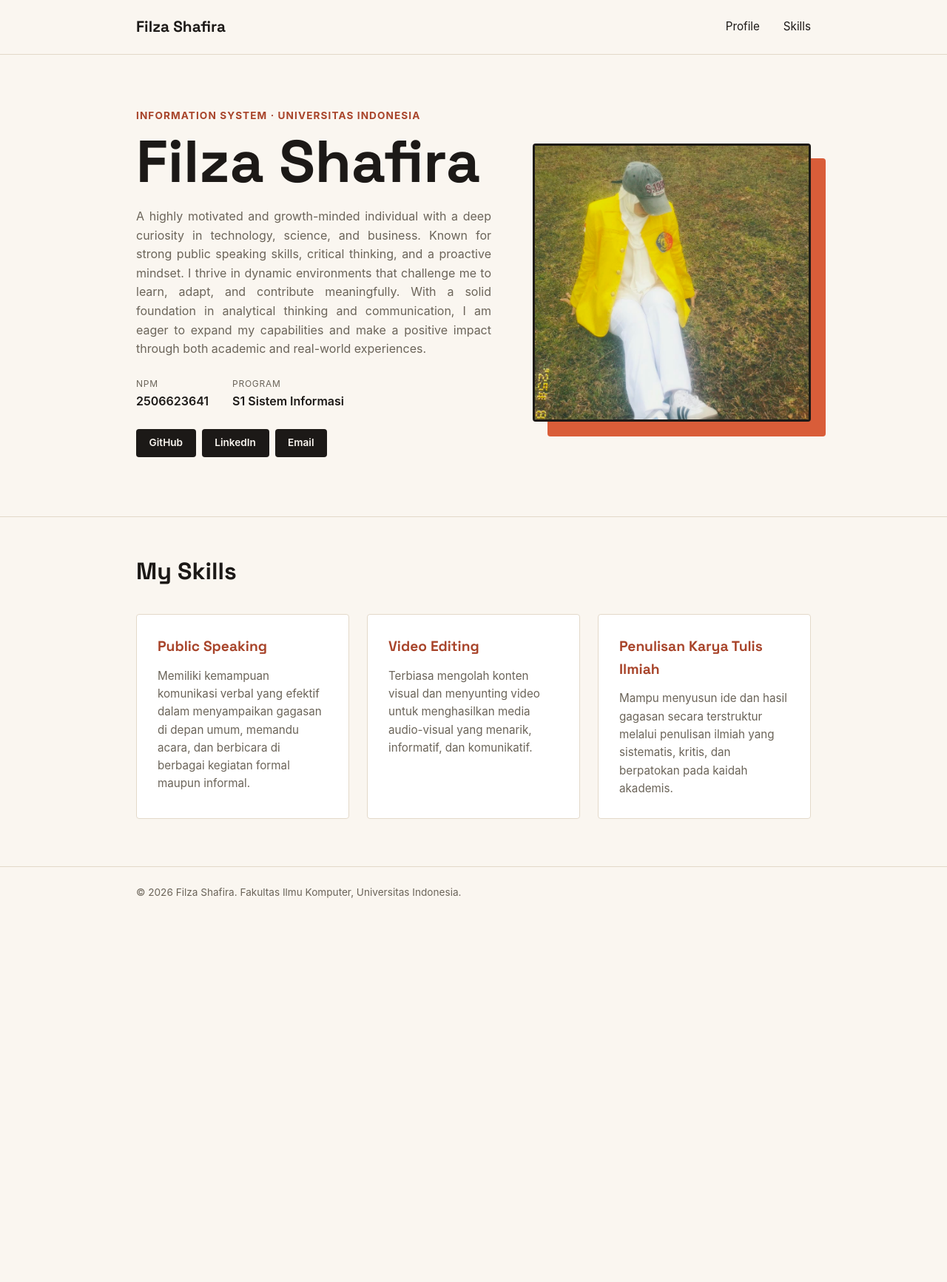
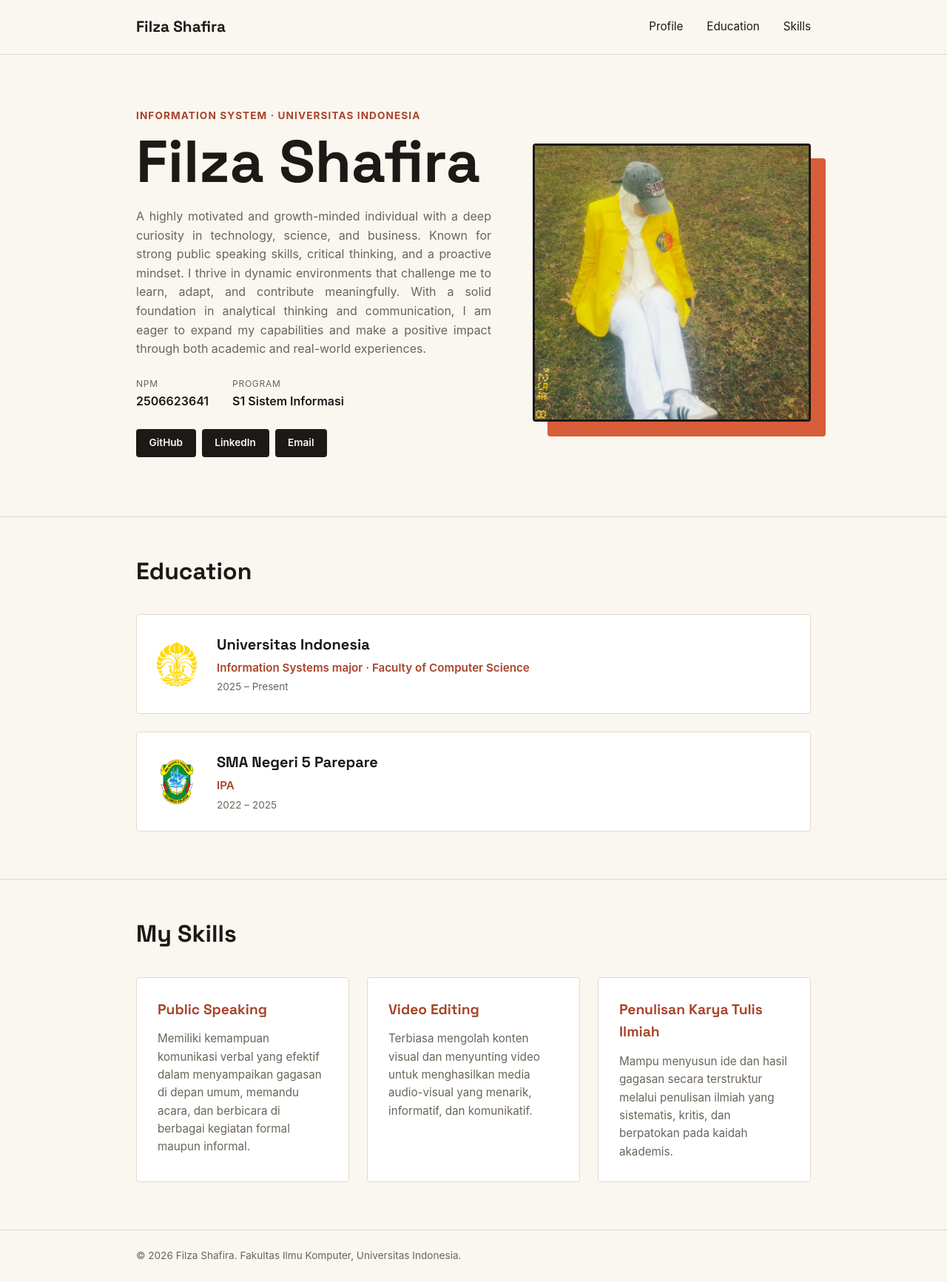
Before and after one commit to filzashafira/myportofolio, a Django app: page / in a window 1280 px wide. Shown: the whole page at 74% size. Before the commit the page ends 1214 px from the top, so only its background shows below. Run offline with Django 5.2, Linux system fonts and the light colour scheme.

Commit message:
Menambahkan education section

```diff
--- a/static/css/style.css
+++ b/static/css/style.css
@@ -264,3 +264,62 @@ h1, .brand {
         flex-direction: column;
     }
 }
+
+.education-list {
+    display: flex;
+    flex-direction: column;
+    gap: 1.5rem;
+}
+
+.education-item {
+    display: flex;
+    align-items: center;
+    gap: 1.5rem;
+    background-color: #ffffff;
+    border: 1px solid var(--line);
+    border-radius: var(--radius);
+    padding: 1.5rem;
+    transition: transform 0.2s ease, border-color 0.2s ease;
+}
+
+.education-item:hover {
+    transform: translateY(-3px);
+    border-color: var(--accent);
+}
+
+.edu-logo {
+    width: 60px;
+    height: 60px;
+    object-fit: contain;
+    flex-shrink: 0;
+}
+
+.edu-details h3 {
+    font-family: "Space Grotesk", -apple-system, sans-serif;
+    font-size: 1.25rem;
+    color: var(--ink);
+    margin-bottom: 0.25rem;
+}
+
+.edu-degree {
+    font-size: 0.95rem;
+    color: var(--accent-dark);
+    font-weight: 600;
+    margin-bottom: 0.2rem;
+}
+
+.edu-year {
+    font-size: 0.85rem;
+    color: var(--text-muted);
+}
+
+@media (max-width: 600px) {
+    .education-item {
+        gap: 1rem;
+        padding: 1.25rem;
+    }
+    .edu-logo {
+        width: 48px;
+        height: 48px;
+    }
+}
--- a/templates/index.html
+++ b/templates/index.html
@@ -15,12 +15,14 @@
             <a href="#profile" class="brand">Filza Shafira</a>
             <nav>
                 <a href="#profile">Profile</a>
+                <a href="#education">Education</a>
                 <a href="#skills">Skills</a>
             </nav>
         </div>
     </header>
 
     <main>
+
         <section class="hero" id="profile">
             <div class="container hero-grid">
                 <div class="hero-identity">
@@ -32,7 +34,7 @@
                     <img class="avatar" src="/static/img/filzashafira.jpeg" alt="Photo of Filza Shafira">
                 </div>
                 <div class="hero-details">
-                    <p class="bio">A highly motivated and growth-minded individual with a deep curiosity in technology, science, and business. Known for strong public speaking skills, critical thinking, and a proactive mindset. I thrive in dynamic environments that  challenge me to learn, adapt, and contribute meaningfully. With a solid foundation in analytical thinking and  communication, I am eager to expand my capabilities and make a positive impact through both academic and real-world experiences.</p>
+                    <p class="bio">A highly motivated and growth-minded individual with a deep curiosity in technology, science, and business. Known for strong public speaking skills, critical thinking, and a proactive mindset. I thrive in dynamic environments that challenge me to learn, adapt, and contribute meaningfully. With a solid foundation in analytical thinking and communication, I am eager to expand my capabilities and make a positive impact through both academic and real-world experiences.</p>
                     <dl class="meta-list">
                         <div class="meta-row">
                             <dt>NPM</dt>
@@ -51,6 +53,37 @@
                 </div>
             </div>
         </section>
+
+
+        <section id="education" class="skills-section">
+            <div class="container">
+                <h2>Education</h2>
+                <div class="education-list">
+
+
+                    <div class="education-item">
+                        <img src="/static/img/UI.png" alt="Logo UI" class="edu-logo">
+                        <div class="edu-details">
+                            <h3>Universitas Indonesia</h3>
+                            <p class="edu-degree">Information Systems major &middot; Faculty of Computer Science</p>
+                            <p class="edu-year">2025 &ndash; Present</p>
+                        </div>
+                    </div>
+
+
+                    <div class="education-item">
+                        <img src="/static/img/smaeli.png" alt="Logo SMAN 5 Parepare" class="edu-logo">
+                        <div class="edu-details">
+                            <h3>SMA Negeri 5 Parepare</h3>
+                            <p class="edu-degree">IPA</p>
+                            <p class="edu-year">2022 &ndash; 2025</p>
+                        </div>
+                    </div>
+
+                </div>
+            </div>
+        </section>
+
 
         <section id="skills" class="skills-section">
             <div class="container">
```
Also changed, not shown: static/img/UI.png (added), static/img/smaeli.png (added), 2 other files.
